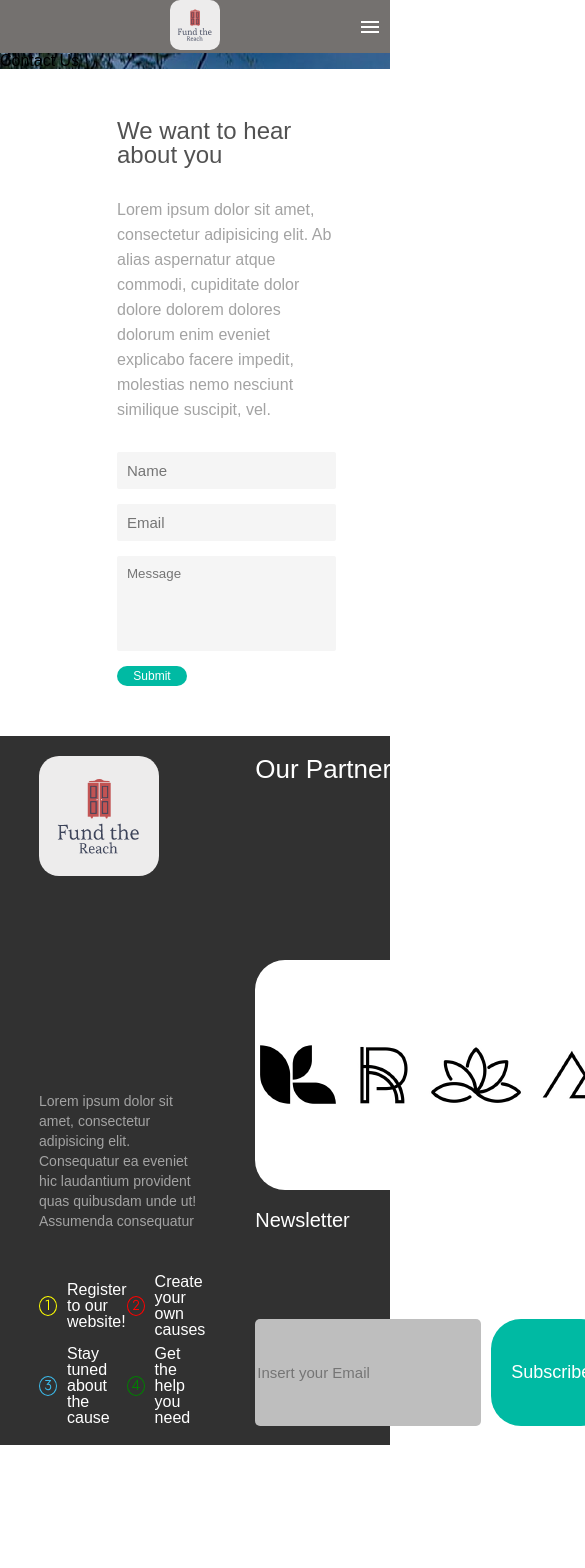
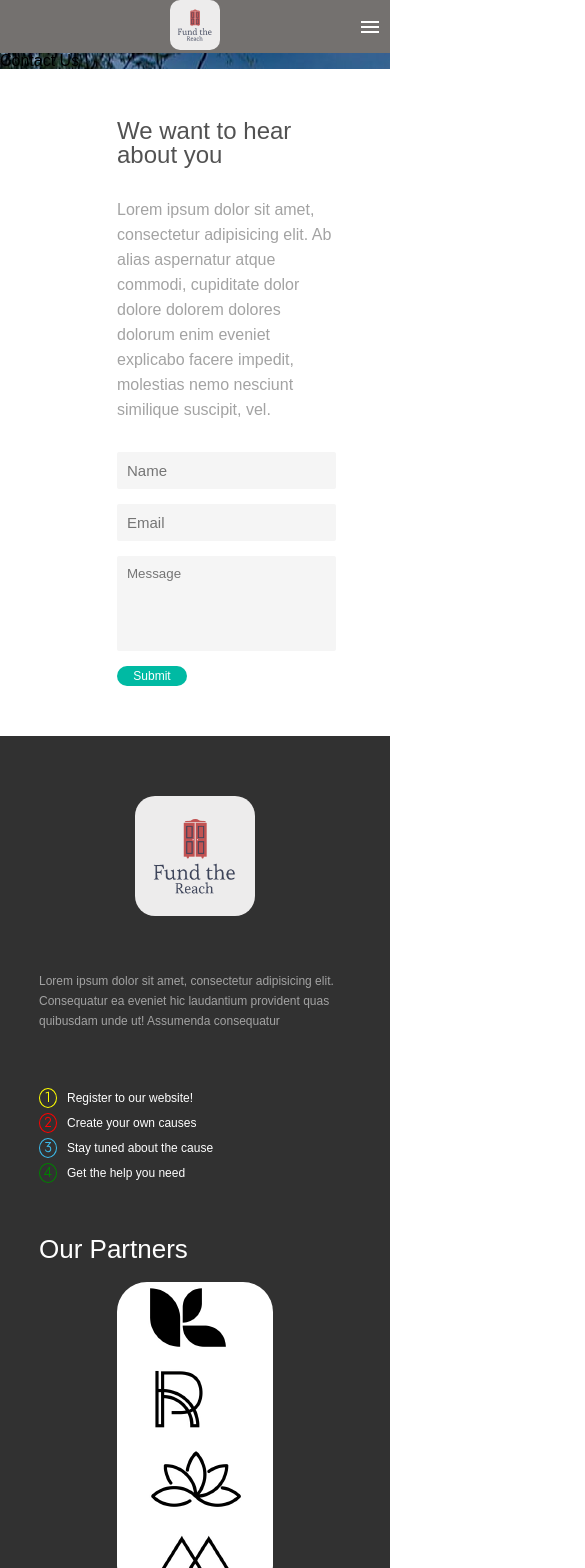
Before and after one commit to Beto2203/fund-the-reach, a React (Create React App) app: page /login in a window 390 px wide. Shown: the top 1568 px of the page, 585 px wide, since content can reach past the window. Before the commit the page ends 1445 px from the top, so only its background shows below. Built offline with nearby package versions, Linux system fonts and the light colour scheme.

Commit message:
Added new properties for the button in the footer, also created a new breakpoint

```diff
--- a/src/styles/Footer.css
+++ b/src/styles/Footer.css
@@ -5,6 +5,11 @@ footer {
   color: white;
   background-color: #313131;
   gap: 50px;
+}
+@media (max-width: 650px) {
+  footer {
+    grid-template: 1fr 1fr/1fr;
+  }
 }
 footer p {
   color: #a3a3a3;
@@ -23,6 +28,25 @@ footer p {
   font-size: 16px;
   display: grid;
   grid-template: 1fr 1fr/1fr 1fr;
+}
+@media (max-width: 700px) {
+  #steps img {
+    align-self: center;
+    justify-self: center;
+  }
+  #steps p {
+    font-size: 12px;
+  }
+  #steps ul {
+    grid-template-rows: 1fr 1fr 1fr 1fr;
+    grid-template-columns: 1fr;
+    font-size: 12px;
+  }
+}
+@media (max-width: 350px) {
+  #steps p {
+    font-size: 10px;
+  }
 }
 #steps li {
   display: flex;
@@ -58,6 +82,13 @@ footer p {
   gap: 10px;
   border-radius: 30px;
 }
+@media (max-width: 700px) {
+  #partners ul {
+    grid-template-rows: 1fr 1fr 1fr 1fr;
+    width: 50%;
+    margin: auto;
+  }
+}
 #partners li {
   display: flex;
 }
@@ -79,6 +110,16 @@ footer p {
   font-size: 18px;
   padding: 3px;
   width: 120px;
+  color: white;
+  background-color: #00baa3;
+  border: none;
+  border-radius: 30px;
+}
+@media (max-width: 400px) {
+  #partners form button {
+    width: 70px;
+    font-size: 12px;
+  }
 }
 
 /*# sourceMappingURL=Footer.css.map */
--- a/src/styles/Footer.scss
+++ b/src/styles/Footer.scss
@@ -5,6 +5,10 @@ footer {
   color: white;
   background-color: #313131;
   gap: 50px;
+
+  @media (max-width: 650px) {
+    grid-template: 1fr 1fr / 1fr;
+  }
 
   p {
     color: #a3a3a3;
@@ -25,6 +29,26 @@ footer {
     font-size: 16px;
     display: grid;
     grid-template: 1fr 1fr / 1fr 1fr;
+  }
+
+  @media (max-width: 700px) {
+    img {
+      align-self: center;
+      justify-self: center;
+    }
+    p {
+      font-size: 12px;
+    }
+    ul {
+      grid-template-rows: 1fr 1fr 1fr 1fr;
+      grid-template-columns: 1fr;
+      font-size: 12px;
+    }
+  }
+  @media (max-width: 350px) {
+    p {
+      font-size: 10px;
+    }
   }
 
   li {
@@ -64,6 +88,13 @@ footer {
     gap: 10px;
     border-radius: 30px;
   }
+  @media (max-width: 700px) {
+    ul {
+      grid-template-rows: 1fr 1fr 1fr 1fr;
+      width: 50%;
+      margin: auto;
+    }
+  }
 
   li {
     display: flex;
@@ -76,17 +107,30 @@ footer {
     label {
       font-size: 20px;
     }
+
     input {
       grid-column: 1 / 2;
       border-radius: 5px;
       border: none;
       background-color: #bebebe;
     }
+
     button {
       grid-column: 2 / 3;
       font-size: 18px;
       padding: 3px;
       width: 120px;
+      color: white;
+      background-color: #00baa3;
+      border: none;
+      border-radius: 30px;
+    }
+
+    @media (max-width: 400px) {
+      button {
+        width: 70px;
+        font-size: 12px;
+      }
     }
   }
 }
```
Also changed, not shown: 1 other file (tests, documents, lock files or other folders).
